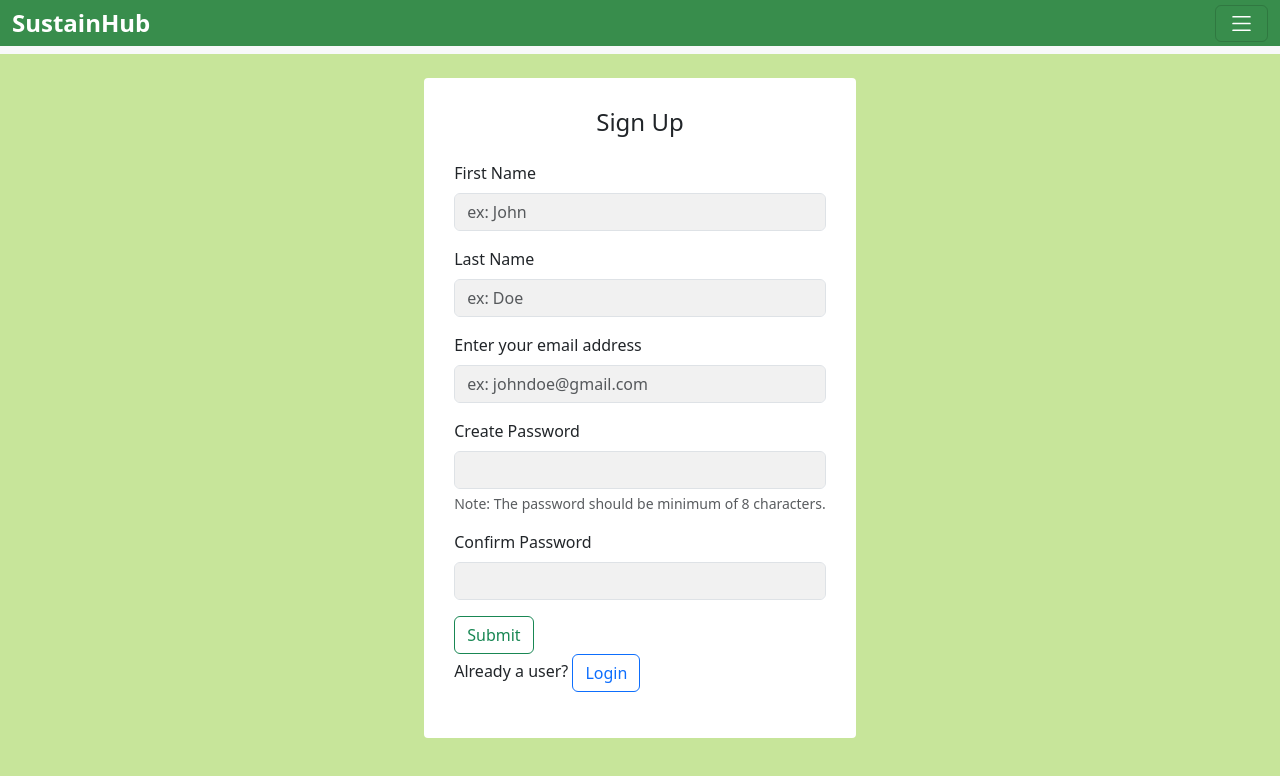
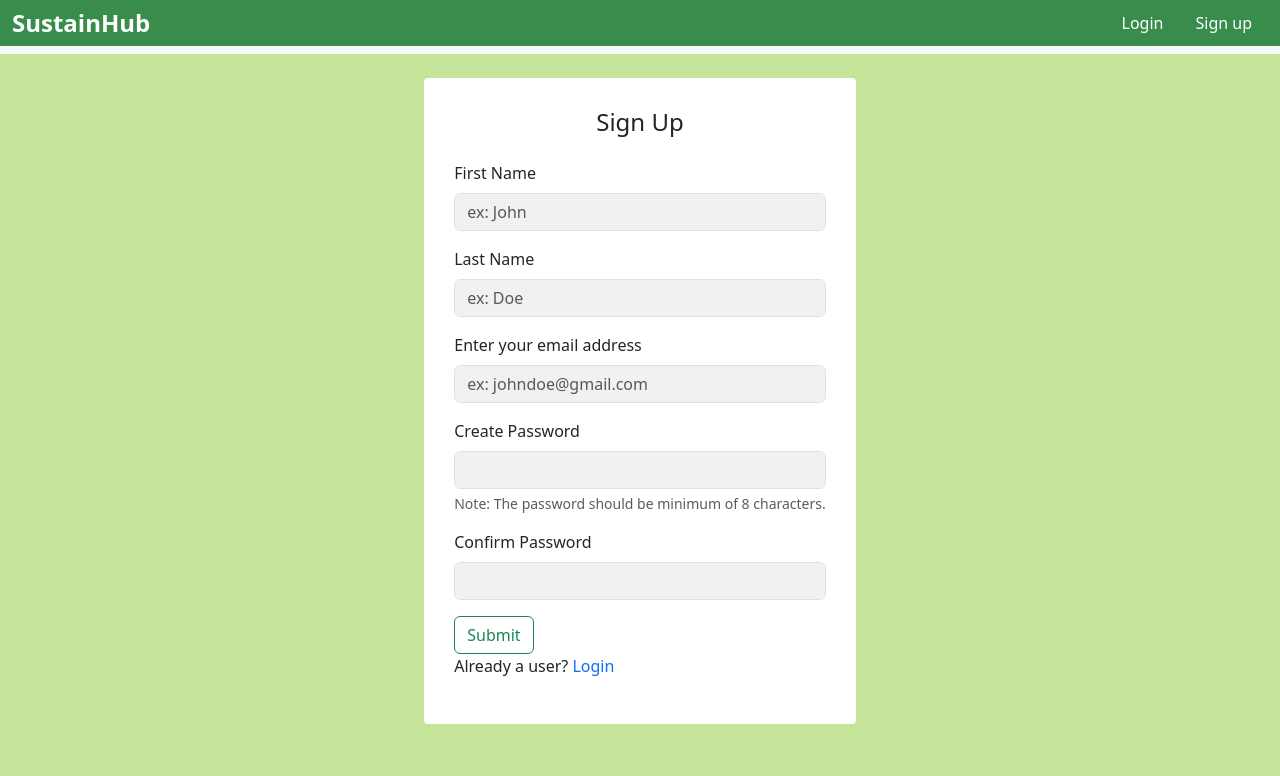
Before and after one commit to kushal7201/Sustain_Hub_GSC, a Next.js app: page /signup in a window 1280 px wide. Shown: the top 776 px of the page. Built offline with nearby package versions, Linux system fonts and the light colour scheme.

Commit message:
removed bugs

```diff
--- a/app/layout.js
+++ b/app/layout.js
@@ -4,7 +4,7 @@ import Provider from './ui/Provider'
 import 'react-toastify/dist/ReactToastify.css';
 
 export const metadata = {
-  title: "Create Next App",
+  title: "SustainHub",
   description: "Generated by create next app",
 };
 
--- a/app/login/login.css
+++ b/app/login/login.css
@@ -59,3 +59,7 @@ body {
 .navbar-toggler:focus {
   box-shadow: none;
 }
+
+.forwardlink{
+  text-decoration: none;
+}
--- a/app/page.js
+++ b/app/page.js
@@ -55,7 +55,7 @@ export default function Home() {
           <div class="text-box">
             <p class="tagline">Spot it. Report it. Sustain it.</p>
             <p>Join the Sustain Hub movement today!</p>
-            <a href="/signup">learn More</a>
+            <a href="/signup">Get Started</a>
           </div>
         </div>
       </section>
--- a/app/signup/page.js
+++ b/app/signup/page.js
@@ -39,9 +39,9 @@ export default function Signup() {
     return (
         <body>
             <ToastContainer />
-            <nav className="navbar navbar-expand-   lg bg-body-tertiary">
+            <nav className="navbar navbar-expand-lg bg-body-tertiary">
                 <div className="container-fluid">
-                    <a className="navbar-brand fw-bold fs-4" id="abc" href="#">SustainHub</a>
+                    <a className="navbar-brand fw-bold fs-4" id="abc" href="/">SustainHub</a>
                     <button className="navbar-toggler" type="button" data-bs-toggle="collapse"
                         data-bs-target="#navbarSupportedContent" aria-controls="navbarSupportedContent" aria-expanded="false"
                         aria-label="Toggle navigation">
@@ -54,10 +54,10 @@ export default function Signup() {
                     <div className="collapse navbar-collapse" id="navbarSupportedContent">
                         <ul className="navbar-nav ms-auto mb-2 mb-lg-0">
                             <li className="nav-item px-2">
-                                <a className="nav-link active" aria-current="page" id="abc" href="#">Login</a>
+                                <a className="nav-link active" aria-current="page" id="abc" href="/login">Login</a>
                             </li>
                             <li className="nav-item px-2">
-                                <a className="nav-link active" aria-current="page" id="abc" href="#">Sign up</a>
+                                <a className="nav-link active" aria-current="page" id="abc" href="/signup">Sign up</a>
                             </li>
                         </ul>
                     </div>
@@ -92,10 +92,8 @@ export default function Signup() {
                         </div>
                         <button type="submit" className="btn btn-outline-success">Submit</button>
                         <div className="mb-3">
-                            <a>
-                                <span>Already a user? </span>
-                            <button onClick={redirectToLoginPage} className="btn btn-outline-primary">Login</button>
-                            </a>
+                            <span>Already a user? </span>
+                            <a className="forwardlink" href="/login">Login</a>
                         </div>
                     </form>
                 </div>
--- a/app/signup/signup.css
+++ b/app/signup/signup.css
@@ -45,3 +45,7 @@ body {
 .navbar-toggler:focus {
     box-shadow: none;
 }
+
+.forwardlink{
+    text-decoration: none;
+  }
```
Also changed, not shown: app/login/page.js (+3 -5 lines), 1 other file (tests, documents, lock files or other folders).
